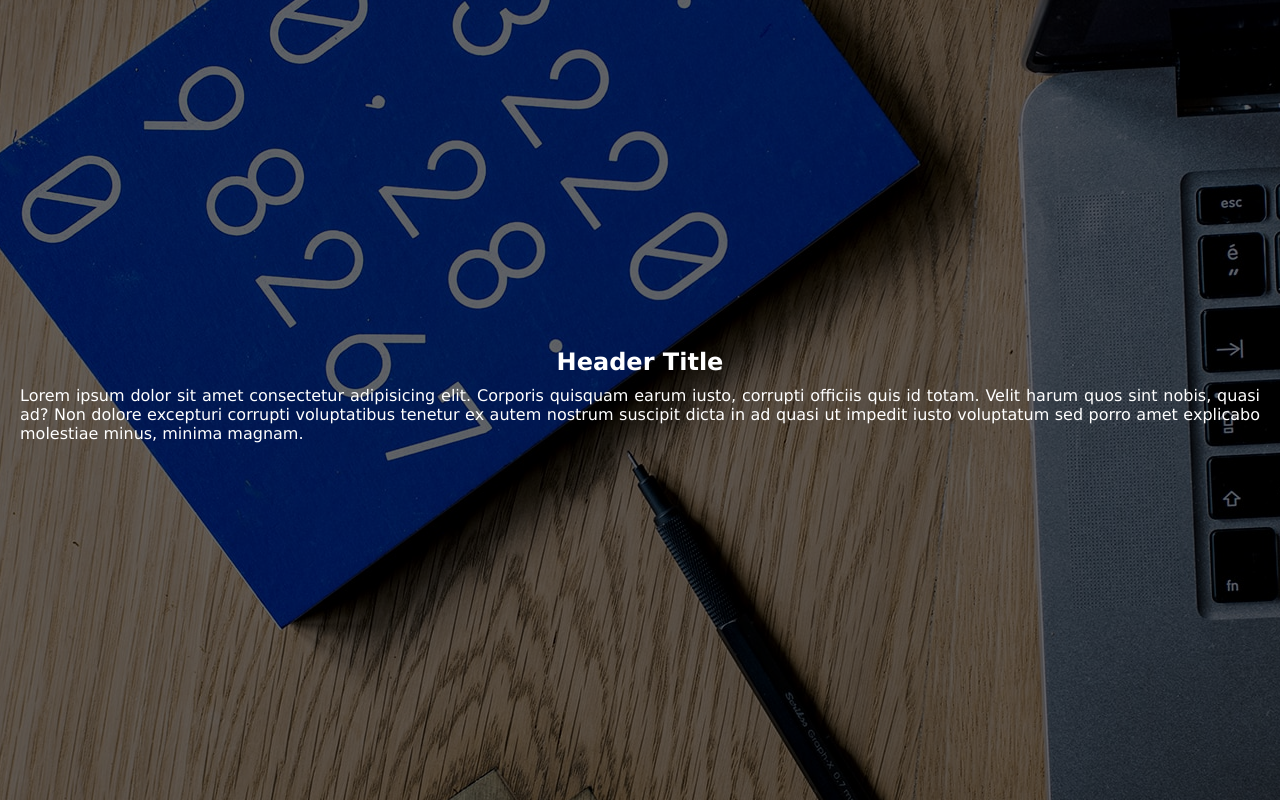
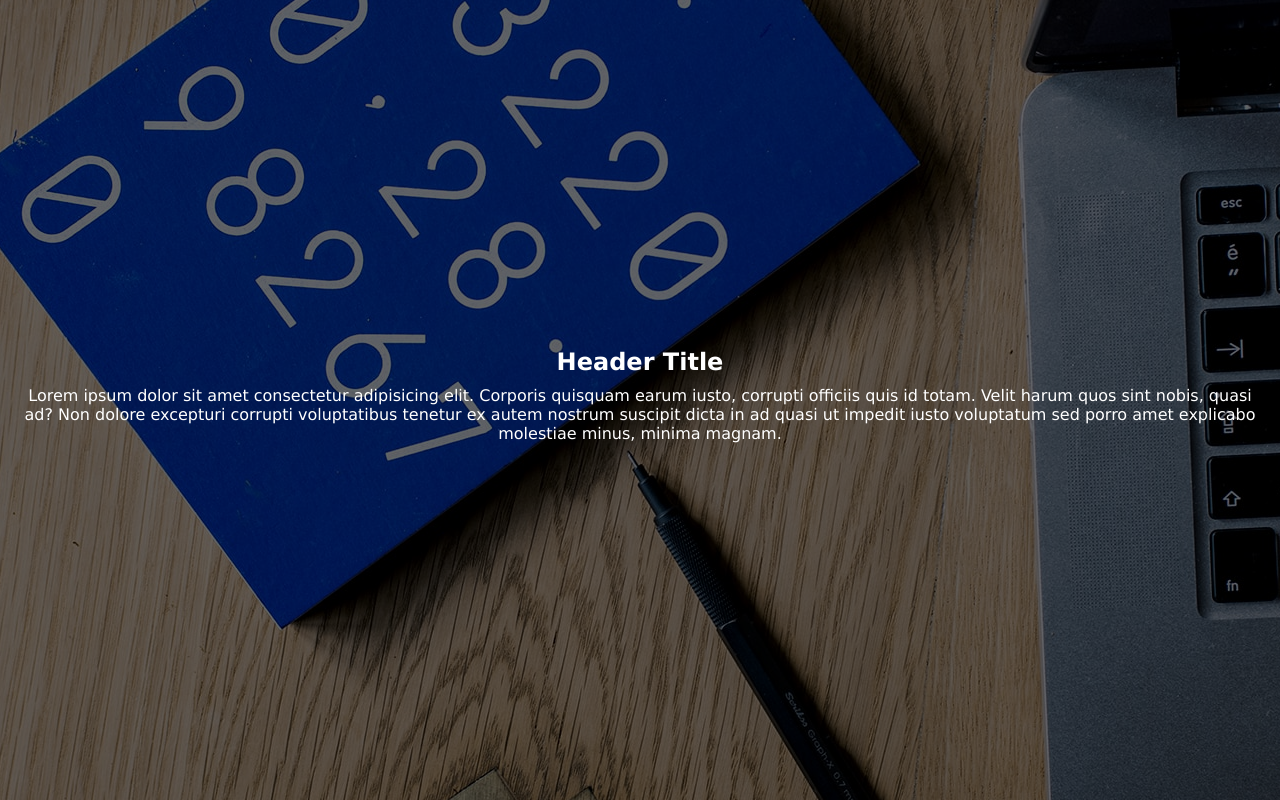
Before and after one commit to lutfiqaraman/BackgroundImage, a plain HTML site: page index.html in a window 1280 px wide. Drawn offline with Linux system fonts and the light colour scheme.

Commit message:
center the text

```diff
--- a/style.css
+++ b/style.css
@@ -4,7 +4,8 @@
   box-sizing: border-box;
 }
 
-body {
+html, body {
+  height: 100%;
   font-family: Verdana, Geneva, Tahoma, sans-serif;
 }
 
@@ -13,15 +14,15 @@ h2, p {
 }
 
 section {
-  padding: 20px;
+  position: relative;
   display: flex;
   flex-direction: column;
-  text-align: justify;
   height: 100vh;
+  color: #fff;
+  padding: 20px;
+  text-align: center;
   justify-content: center;
   align-items: center;
-  color: #fff;
-  position: relative;
 }
 
 section::after {
```
